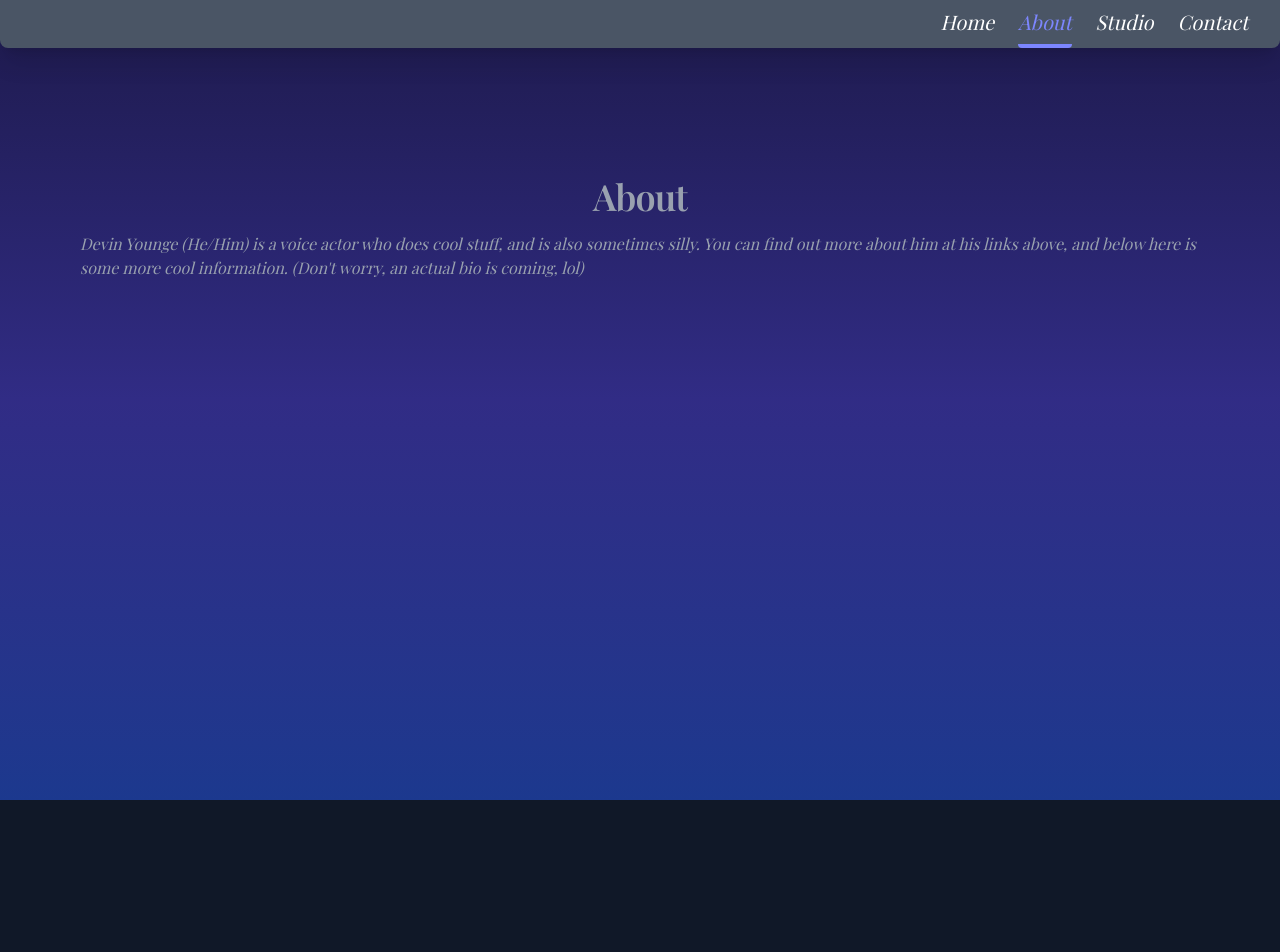
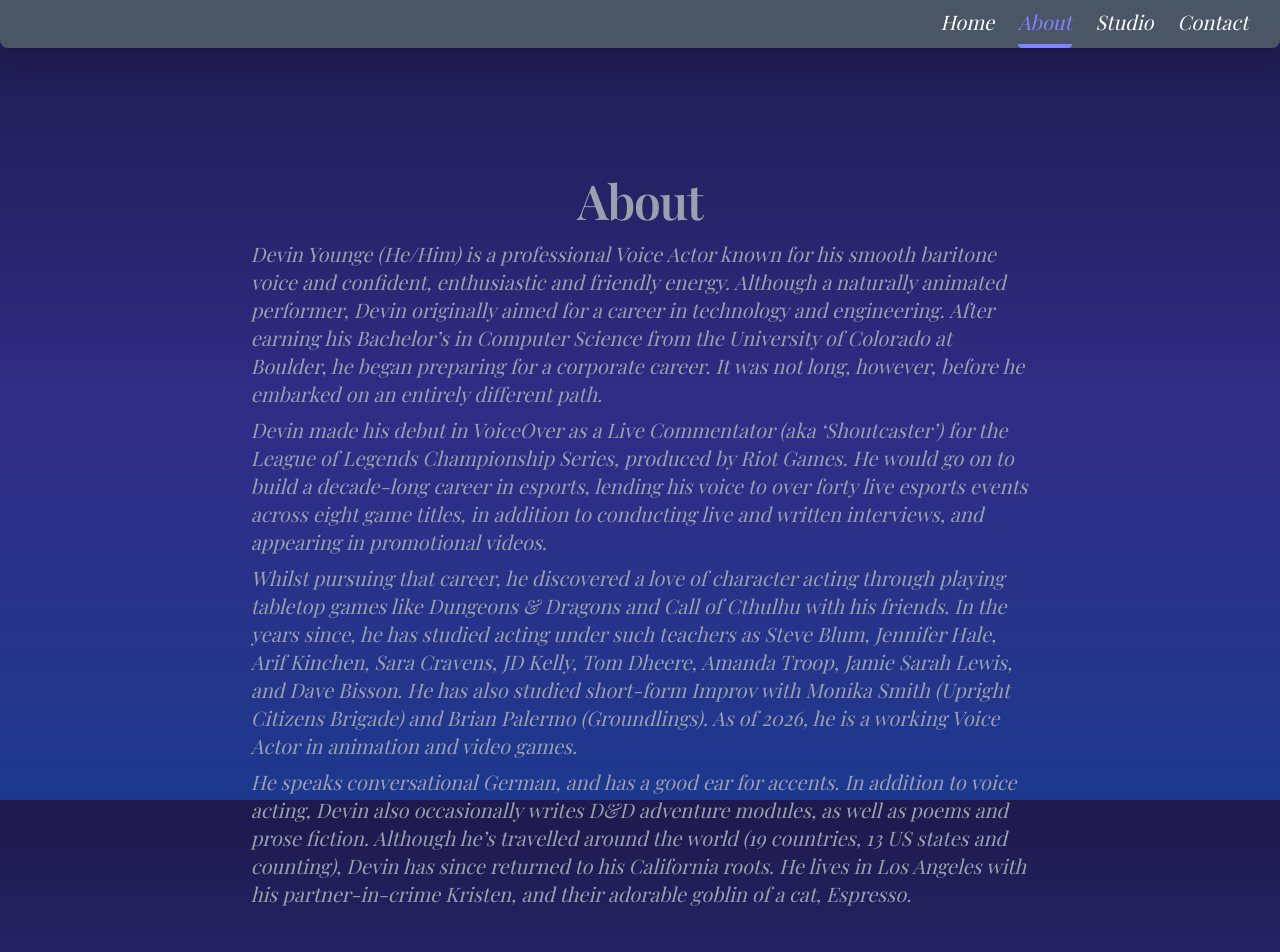
Before and after one commit to PiraTechnics/dyoungevo-portfolio, a Next.js app: page /about in a window 1280 px wide. Shown: the top 952 px of the page. Before the commit the page ends 800 px from the top, so only its background shows below. Built offline with nearby package versions, Linux system fonts and the light colour scheme; a web font is replaced by a local one.

Commit message:
Layout changes, About Section details

```diff
--- a/app/(overview)/page.tsx
+++ b/app/(overview)/page.tsx
@@ -9,11 +9,11 @@ import { WebLinks } from "@/ui/components/WebLinks";
 
 export default function Home() {
   return (
-    <div className="flex flex-col gap-16">
+    <div className="flex flex-col gap-14">
       <Image
         src={profile}
         alt="Headshot photo of Voice Actor Devin Younge"
-        className="rounded-4xl sm:w-[225] self-center"
+        className="rounded-4xl sm:w-[250] self-center"
         width={175}
         height={175}
         priority
@@ -22,7 +22,7 @@ export default function Home() {
         <h2 className="text-5xl font-semibold tracking-tight text-gray-900 sm:text-6xl dark:text-white">
           Devin Younge
         </h2>
-        <p className="mt-4 text-lg font-medium text-pretty text-gray-400 sm:text-xl/8 dark:text-gray-300">
+        <p className="mt-4 text-lg font-medium text-pretty text-gray-400 sm:text-xl dark:text-gray-300">
           Voice Actor
         </p>
       </div>
--- a/app/about/page.tsx
+++ b/app/about/page.tsx
@@ -1,15 +1,45 @@
-export default function Home() {
+export default function About() {
   return (
     <div className="flex flex-col items-center justify-center">
-      <h2 className="text-3xl font-semibold text-pretty tracking-tight text-gray-400 sm:text-4xl dark:text-gray-300">
+      <h2 className="text-3xl font-semibold text-pretty tracking-tight text-gray-400 sm:text-4xl lg:text-5xl dark:text-gray-300">
         About
       </h2>
-      <div className="px-12 py-4">
-        <p className="text-gray-400 dark:text-gray-300 text-left italic">
-          Devin Younge (He/Him) is a voice actor who does cool stuff, and is
-          also sometimes silly. You can find out more about him at his links
-          above, and below here is some more cool information. (Don't worry, an
-          actual bio is coming, lol)
+      <div className="px-4 sm:max-w-5/6 md:max-w-3/4 xl:max-w-2/3 py-4 text-gray-400 dark:text-gray-300 text-left italic md:text-lg lg:text-xl flex flex-col gap-2">
+        <p>
+          Devin Younge (He/Him) is a professional Voice Actor known for his
+          smooth baritone voice and confident, enthusiastic and friendly energy.
+          Although a naturally animated performer, Devin originally aimed for a
+          career in technology and engineering. After earning his Bachelor’s in
+          Computer Science from the University of Colorado at Boulder, he began
+          preparing for a corporate career. It was not long, however, before he
+          embarked on an entirely different path.
+        </p>
+        <p>
+          Devin made his debut in VoiceOver as a Live Commentator (aka
+          ‘Shoutcaster’) for the League of Legends Championship Series, produced
+          by Riot Games. He would go on to build a decade-long career in
+          esports, lending his voice to over forty live esports events across
+          eight game titles, in addition to conducting live and written
+          interviews, and appearing in promotional videos.
+        </p>
+        <p>
+          Whilst pursuing that career, he discovered a love of character acting
+          through playing tabletop games like Dungeons & Dragons and Call of
+          Cthulhu with his friends. In the years since, he has studied acting
+          under such teachers as Steve Blum, Jennifer Hale, Arif Kinchen, Sara
+          Cravens, JD Kelly, Tom Dheere, Amanda Troop, Jamie Sarah Lewis, and
+          Dave Bisson. He has also studied short-form Improv with Monika Smith
+          (Upright Citizens Brigade) and Brian Palermo (Groundlings). As of
+          2026, he is a working Voice Actor in animation and video games.
+        </p>
+        <p>
+          He speaks conversational German, and has a good ear for accents. In
+          addition to voice acting, Devin also occasionally writes D&D adventure
+          modules, as well as poems and prose fiction. Although he’s travelled
+          around the world (19 countries, 13 US states and counting), Devin has
+          since returned to his California roots. He lives in Los Angeles with
+          his partner-in-crime Kristen, and their adorable goblin of a cat,
+          Espresso.
         </p>
       </div>
     </div>
```
Also changed, not shown: ui/sections (deprecated)/about.tsx (renamed from ui/sections/about.tsx), ui/sections (deprecated)/contact.tsx (renamed from ui/sections/contact.tsx), ui/sections (deprecated)/hero.tsx (renamed from ui/sections/hero.tsx), ui/sections (deprecated)/resume.tsx (renamed from ui/sections/resume.tsx), ui/sections (deprecated)/samples.tsx (renamed from ui/sections/samples.tsx), ui/sections (deprecated)/studio.tsx (renamed from ui/sections/studio.tsx).
